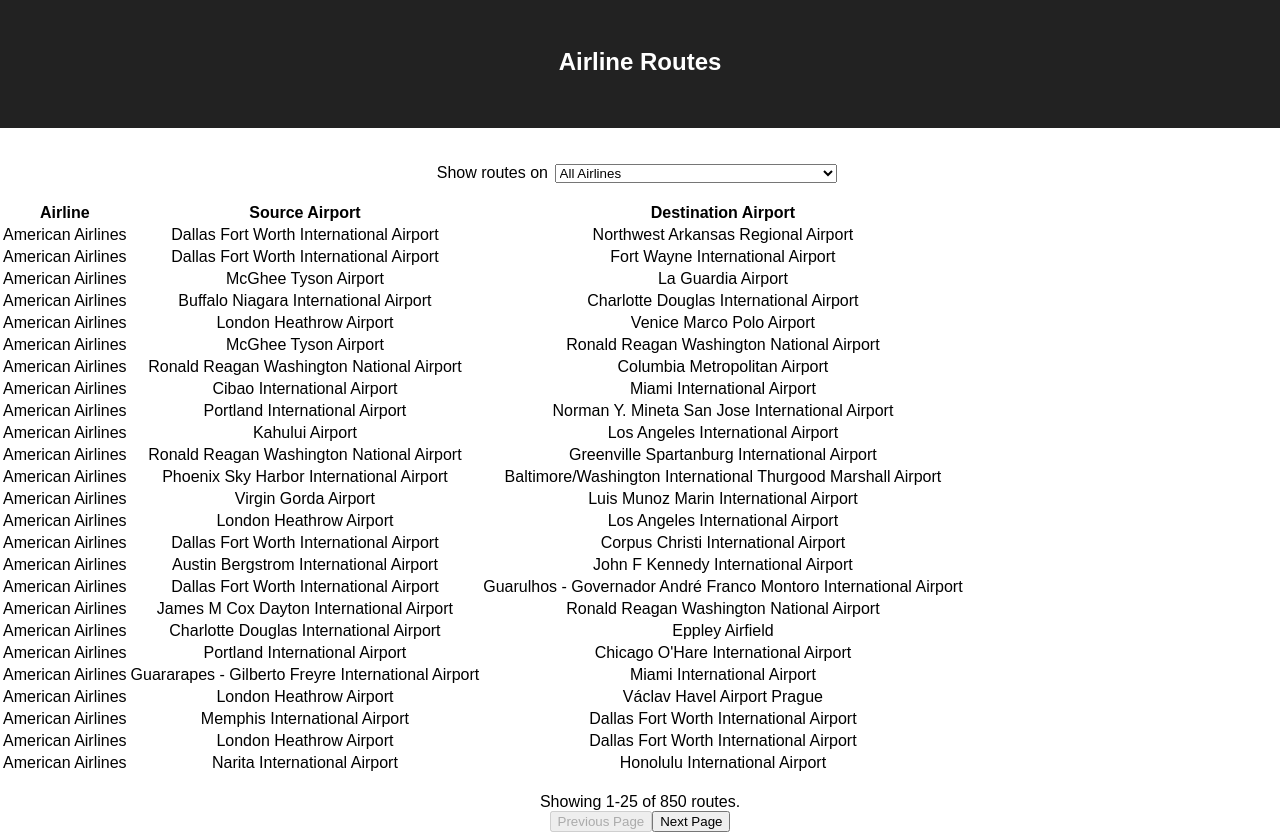
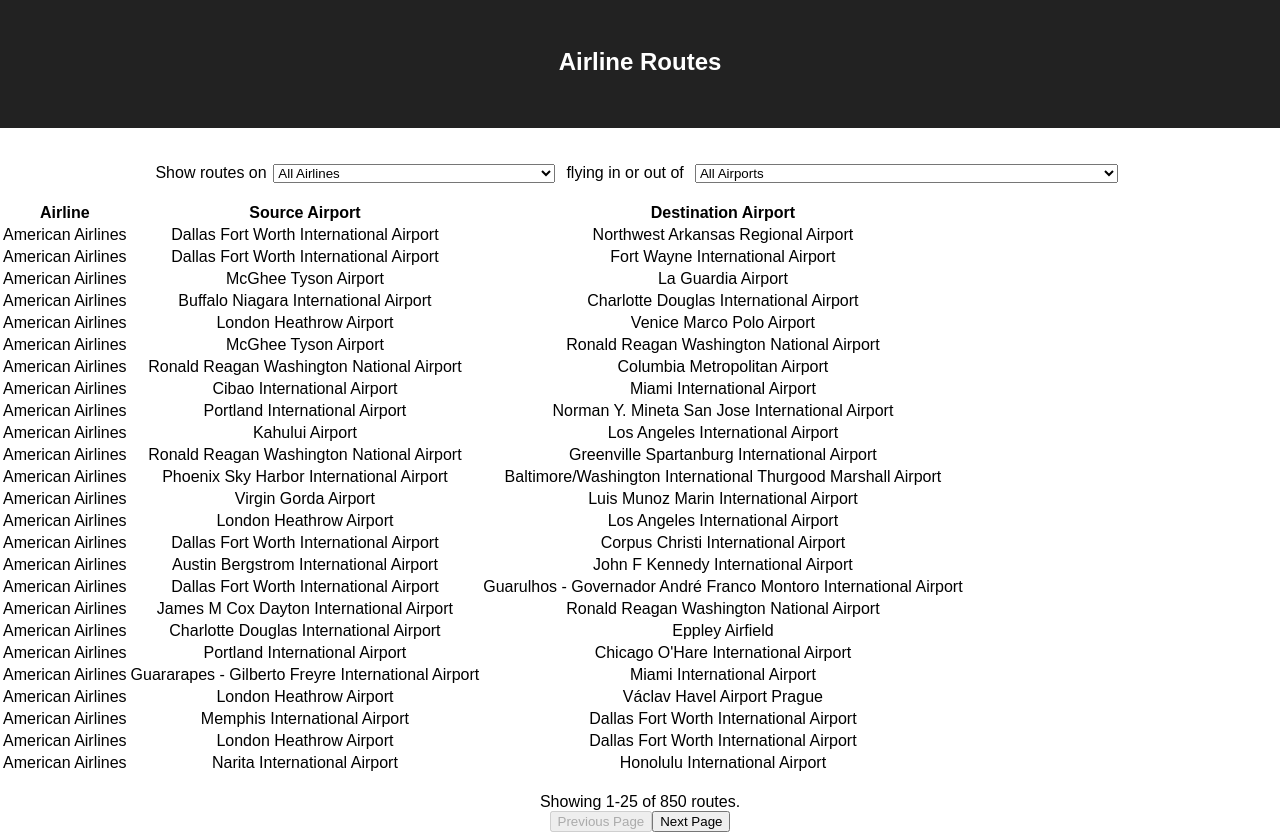
Before and after one commit to callieburuchara/airlines-react-app, a React (Create React App) app: page / in a window 1280 px wide. Built offline with nearby package versions, Linux system fonts and the light colour scheme.

Commit message:
Finished Step 8

```diff
--- a/src/App.js
+++ b/src/App.js
@@ -26,9 +26,11 @@
       <header className="header">
         <h1 className="title">Airline Routes</h1>
       </header>
-      <section>
-        <Select options={DATA.airlines} allTitle="All Airlines" name="airline" valueKey="id" titleKey="name" />
+      <section><br/><br/>
+        <Select options={DATA.airlines} allTitle="All Airlines" name="airline" valueKey="id" titleKey="name" leadingText="Show routes on"/>
+        <Select options={DATA.airports} allTitle="All Airports" name="airport" valueKey="code" titleKey="name" leadingText=" flying in or out of " />
 
+        <br/><br/>
         <Table className="routes-table" columns={columns} rows={useSelector(state => state.filteredData)} format={formatValue} perPage={25} />
       </section>
     </div>
--- a/src/components/Select.js
+++ b/src/components/Select.js
@@ -5,34 +5,31 @@
   return event.target.options.selectedIndex
 }
 
-const findAirlineId = (event) => {
+const findAirNumber = (event) => {
   const id = findIndex(event)
 
   return event.target.options[id].getAttribute('data')
 }
 
 
-const Select = ({ options, allTitle, name, valueKey, titleKey }) => {
+const Select = ({ options, allTitle, name, valueKey, titleKey, leadingText }) => {
   const dispatch = useDispatch()
 
   const chooseHandler = (name, event) => {
     if (name === 'airline') {
-      dispatch({type: 'FILTER_BY_AIRLINE', id: findAirlineId(event)})
+      dispatch({type: 'FILTER_BY_AIRLINE', id: findAirNumber(event)})
     } else {
-      dispatch({type: 'FILTER_BY_AIRPORT', code: ''})
+      dispatch({type: 'FILTER_BY_AIRPORT', code: findAirNumber(event)})
     }
   }
 
-
   return (
     <>
-      <br/><br/>
-        Show routes on
+    {leadingText}
         <select name={name} onChange={(event) => chooseHandler(name, event)}>
           <option name={allTitle}>{allTitle}</option>
           {options.map(air => <option name={air[titleKey]} data={air[valueKey]}>{air[titleKey]}</option>)}}
         </select>
-      <br/><br/>
     </>
   )
 }
--- a/src/reducers/dataReducer.js
+++ b/src/reducers/dataReducer.js
@@ -1,11 +1,12 @@
 import DATA from '../data'
 
 const dataReducer = (state = DATA.routes, action) => {
+  console.log(action)
   switch (action.type) {
     case 'FILTER_BY_AIRLINE':
       return DATA.routes.filter(route => route.airline === Number(action.id))
     case 'FILTER_BY_AIRPORT':
-      return state
+      return DATA.routes.filter(route => route.src === action.code || route.dest === action.code)
     default:
       return state
   }
```
